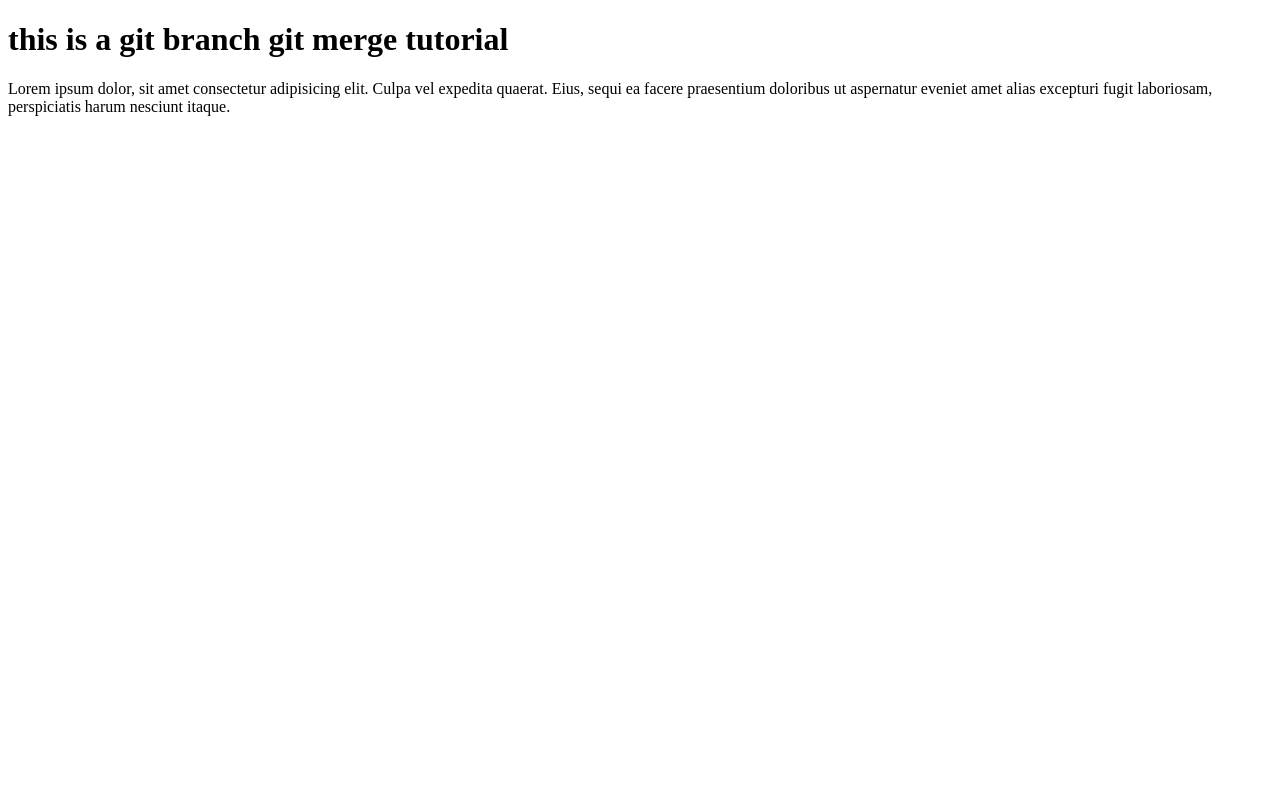
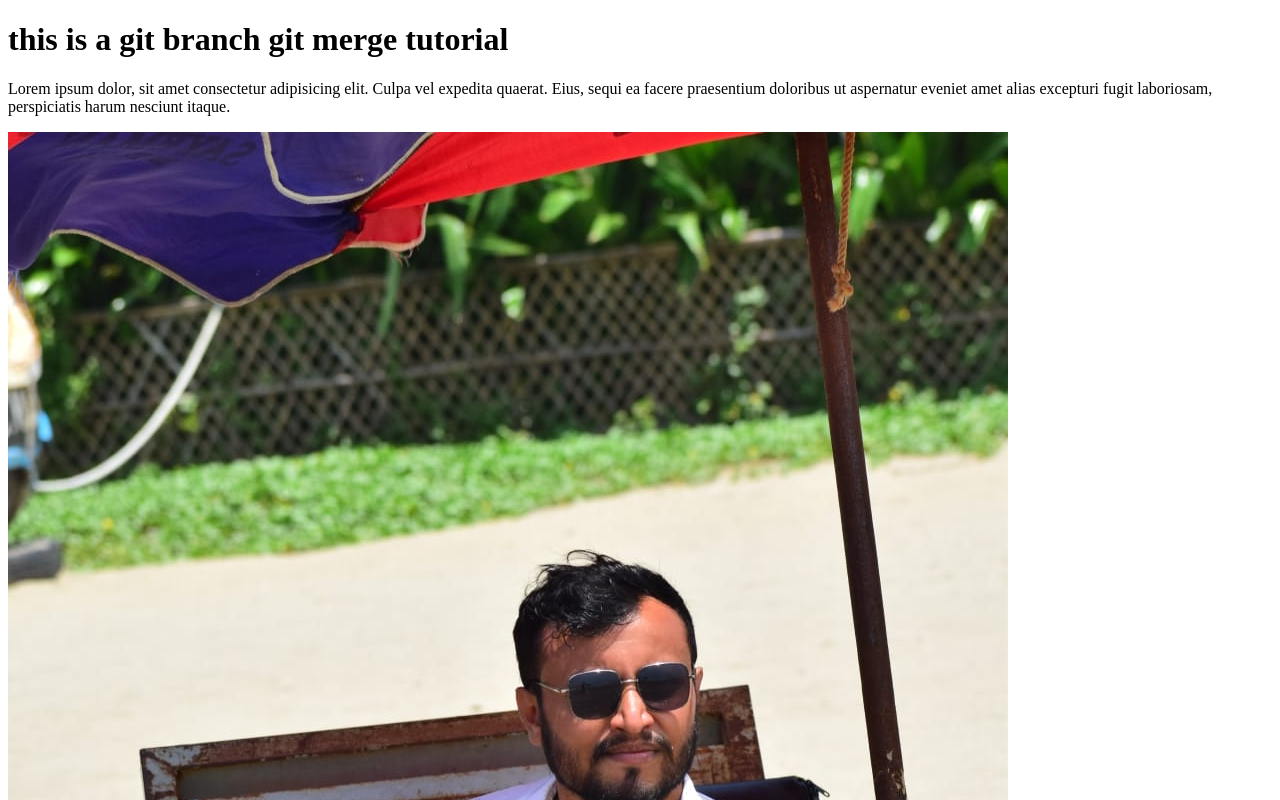
Before and after one commit to adilkhandaker/practice2-repo, a plain HTML site: page index.html in a window 1280 px wide. Shown: the top 800 px of the page. Drawn offline with Linux system fonts and the light colour scheme.

Commit message:
image-added

```diff
--- a/index.html
+++ b/index.html
@@ -12,6 +12,7 @@
     <p>Lorem ipsum dolor, sit amet consectetur adipisicing elit. Culpa vel expedita quaerat. Eius, sequi ea facere
         praesentium doloribus ut aspernatur eveniet amet alias excepturi fugit laboriosam, perspiciatis harum nesciunt
         itaque.</p>
+    <img src="profile.jpg" alt="">
 
 </body>
 
```
Also changed, not shown: profile.jpg (added).
